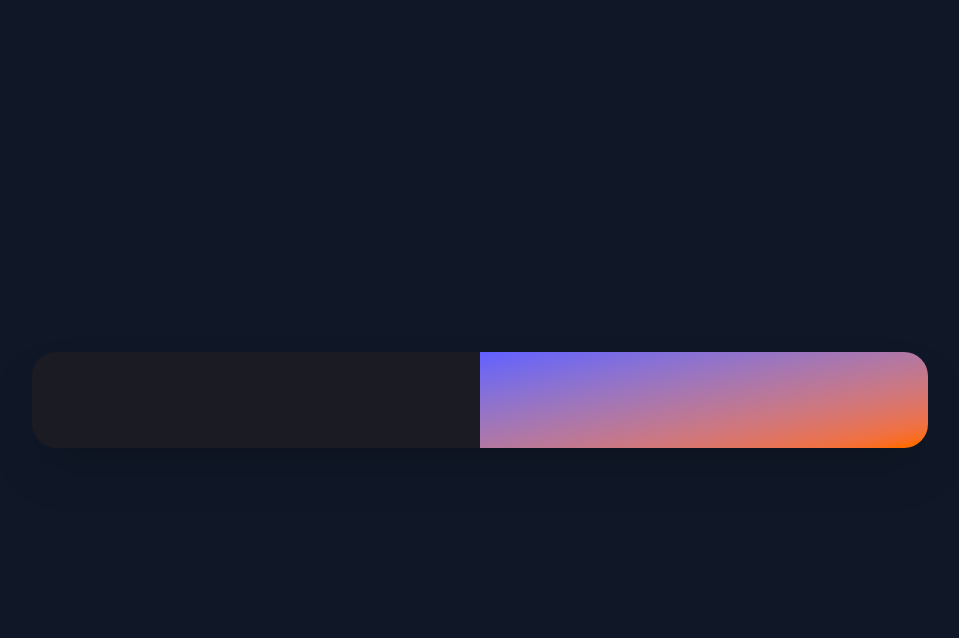
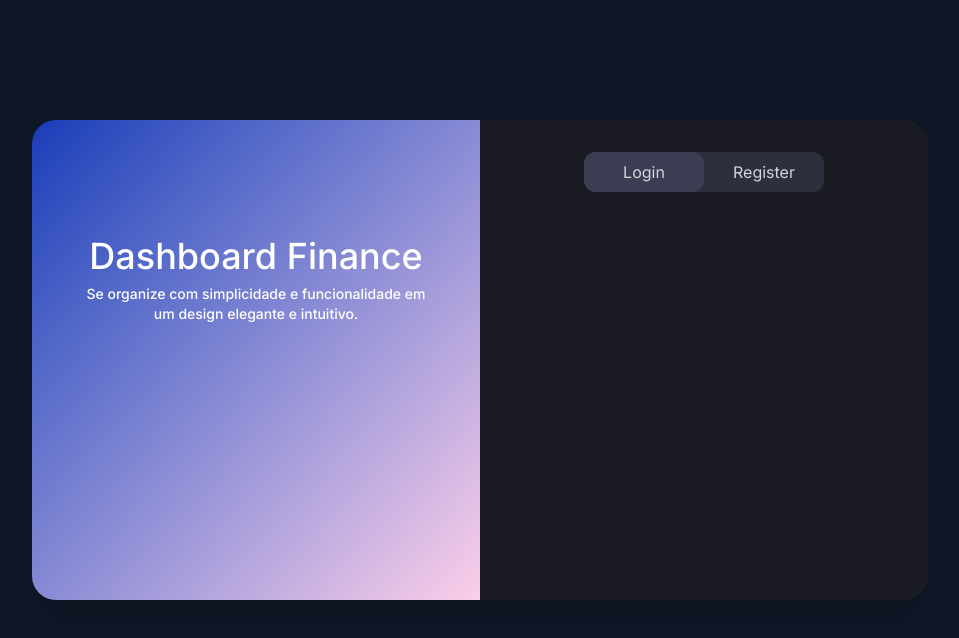
Before and after one commit to BreninDevv/dashboard-finance, a Next.js app: page /login in a window 1280 px wide. Shown: the top 638 px of the page, without its empty margins (160-1119 px from the left). Built offline with nearby package versions, Linux system fonts and the light colour scheme.

Commit message:
feat: front end login e register em andamento

```diff
--- a/src/app/login/page.jsx
+++ b/src/app/login/page.jsx
@@ -1,15 +1,55 @@
-import React from "react";
+"use client";
+
+import React, { useState } from "react";
 
 const Page = () => {
+  const [login, setLogin] = useState(false);
+
   return (
     <>
-      <div className="flex h-screen items-center justify-center bg-gray-900">
-        <div className="grid w-full max-w-4xl grid-cols-2 overflow-hidden rounded-3xl shadow-2xl">
-          <div className="flex flex-col p-12 bg-[#1a1b23]">
-            <div className="flex-1"></div>
+      <div className="flex h-screen items-center justify-center bg-gray-900 pb-20 font-inter">
+        <div className="grid w-full max-w-4xl h-120  grid-cols-2 overflow-hidden rounded-3xl shadow-2xl">
+          <div className="flex flex-col items-center justify-center p-12 bg-gradient-to-br from-blue-800 to-pink-200">
+            <div className="pb-40 flex flex-col gap-2">
+              <div>
+                <h1 className="text-white font-medium text-4xl text-center">
+                  Dashboard Finance
+                </h1>
+              </div>
+              <div className="flex items-center">
+                <p className="text-white font-medium text-sm text-center font-inter">
+                  Se organize com simplicidade e funcionalidade em um design
+                  elegante e intuitivo.
+                </p>
+              </div>
+            </div>
           </div>
-
-          <div className="flex flex-col items-center justify-center p-12 bg-gradient-to-br from-indigo-500 to-orange-500"></div>
+          <div className="flex flex-col p-8 bg-[#1a1b23]">
+            <div className="flex-1 flex justify-center pb-20">
+              <div className="w-60 h-10 bg-[#2d2f3d] flex justify-center rounded-xl text-gray-300">
+                <div
+                  className={`text-center pt-2 w-30 rounded-xl  ${
+                    !login
+                      ? "bg-[#3b3e52] duration-500 "
+                      : "bg-[#2d2f3d] duration-500 cursor-pointer"
+                  } `}
+                  onClick={() => setLogin(false)}
+                >
+                  Login
+                </div>
+                <div
+                  className={`text-center pt-2 w-30 rounded-xl ${
+                    login
+                      ? "bg-[#3b3e52] duration-500 "
+                      : "bg-[#2d2f3d] duration-500 cursor-pointer"
+                  }`}
+                  onClick={() => setLogin(true)}
+                >
+                  Register
+                </div>
+              </div>
+            </div>
+          </div>
         </div>
       </div>
     </>
```
